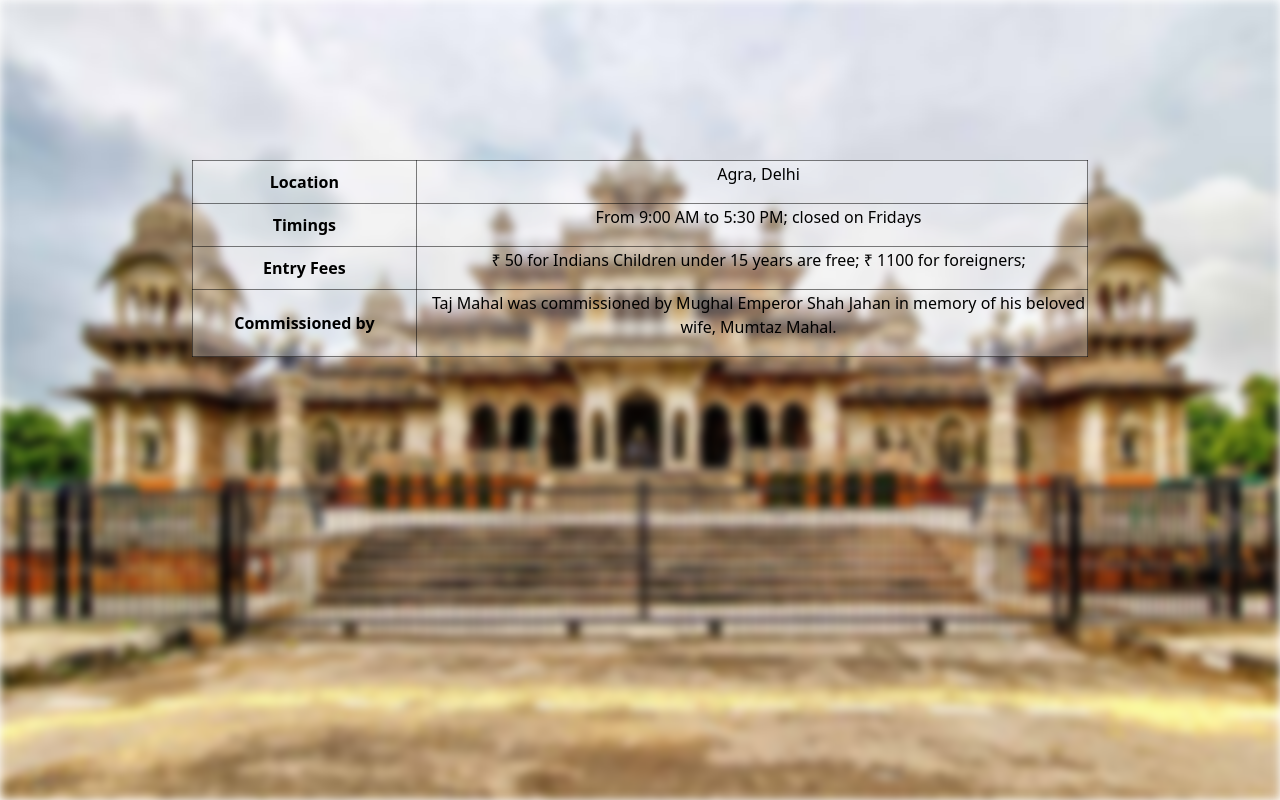
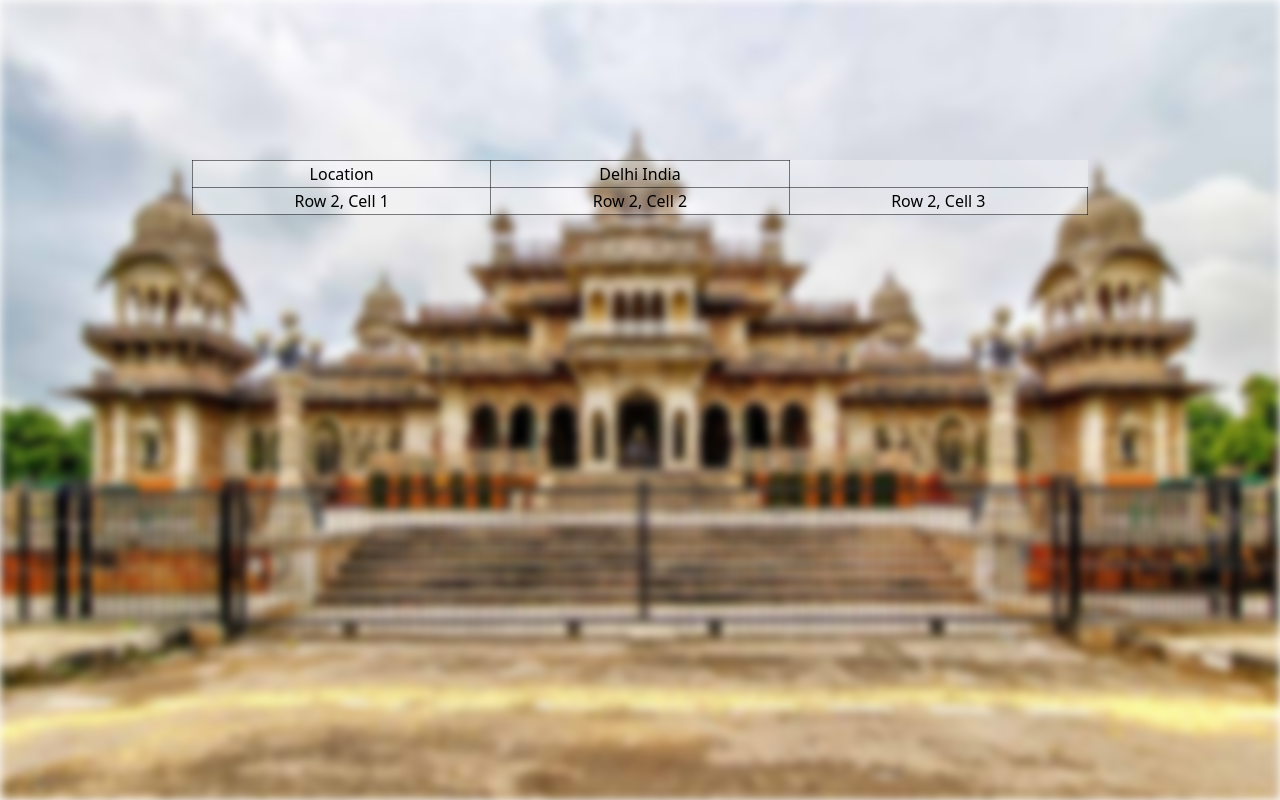
Before and after one commit to NUMAN165/Heritage, a React (Create React App) app: page /AlbertPage in a window 1280 px wide. Built offline with nearby package versions, Linux system fonts and the light colour scheme; a web font is replaced by a local one.

Commit message:
normal commit

```diff
--- a/src/DashBoard/Home.jsx
+++ b/src/DashBoard/Home.jsx
@@ -3,7 +3,7 @@
 import { Link } from "react-router-dom";
 import { CiLogin } from "react-icons/ci";
 import { FaUserFriends } from "react-icons/fa";
-// import SearchBar from "./SearchBar";
+import SearchBar from "./SearchBar";
 
 const Home = () => {
   return (
@@ -23,10 +23,11 @@
             <div className="signin2">
               <Link to="/Register">
                 <button>
-                  Register <FaUserFriends />
+                  Register <FaUserFriends />{" "}
                 </button>
               </Link>
             </div>
+            <SearchBar/>
           </div>
           {/* <button>Information</button> */}
         </div>
--- a/src/Login/SignIn.css
+++ b/src/Login/SignIn.css
@@ -9,9 +9,12 @@
   display: flex;
   flex-direction: column;
   justify-content: center;
-  align-items: center;
+  align-items: center; /* Align items to the start */
   border: 2px solid red;
+
 }
+
+
 
 .SignIn-SecondHalf {
   width: 50vw;
@@ -38,7 +41,7 @@
   margin-bottom: 15px;
   padding: 10px;
   width: 100%;
-  max-width: 300px;
+  max-width: 300px; /* Adjust as needed */
   border-radius: 10px;
 }
 
@@ -48,16 +51,18 @@
   border-radius: 10px;
   background-color: rgb(145, 70, 145);
   /* width: 500px; */
+
 }
 
-.Forgot-Password {
+.Forgot-Password{
     text-align: end;
     margin-top: none;
 }
 
+
   .Forgot-Password a {
     text-decoration: none;
-  color: #007bff;
+    color: #007BFF; /* Bootstrap primary color */
   }
 
   .Forgot-Password a:hover {
--- a/src/Login/SignIn.jsx
+++ b/src/Login/SignIn.jsx
@@ -9,7 +9,7 @@
 
   const handleSubmit = async (event) => {
     event.preventDefault();
-    setError(''); // Reset error message
+    setError(''); // Reset error messagez
 
     // Basic validation
     if (!email || !password) {
--- a/src/components/Information/AlbertPage.jsx
+++ b/src/components/Information/AlbertPage.jsx
@@ -9,45 +9,15 @@
         <div className="Albert-table">
           <table className="overlayTable-Albert">
             <tbody>
-              <tr>
-                <td width="25%">
-                  <b>Location</b>
-                </td>
-                <td>
-                  <p style={{ marginLeft: "2%" }}>Agra, Delhi</p>
-                </td>
+              <tr className="none">
+                <td>Location</td>
+                <td>Delhi India</td>
+                {/* <td>Row 1, Cell 3</td> */}
               </tr>
               <tr>
-                <td width="25%">
-                  <b>Timings</b>
-                </td>
-                <td>
-                  <p style={{ marginLeft: "2%" }}>
-                    From 9:00 AM to 5:30 PM; closed on Fridays
-                  </p>
-                </td>
-              </tr>
-              <tr>
-                <td width="25%">
-                  <b>Entry Fees</b>
-                </td>
-                <td>
-                  <p style={{ marginLeft: "2%" }}>
-                    ₹ 50 for Indians Children under 15 years are free; ₹ 1100
-                    for foreigners;
-                  </p>
-                </td>
-              </tr>
-              <tr>
-                <td width="25%">
-                  <b>Commissioned by</b>
-                </td>
-                <td>
-                  <p style={{ marginLeft: "2%" }}>
-                    Taj Mahal was commissioned by Mughal Emperor Shah Jahan in
-                    memory of his beloved wife, Mumtaz Mahal.
-                  </p>
-                </td>
+                <td>Row 2, Cell 1</td>
+                <td>Row 2, Cell 2</td>
+                <td>Row 2, Cell 3</td>
               </tr>
             </tbody>
           </table>
```
Lines whose indentation alone changed are shown as unchanged.
